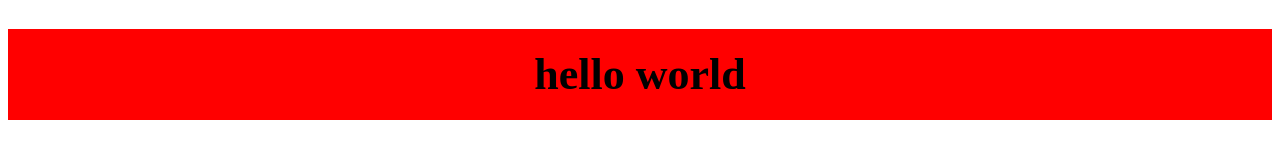
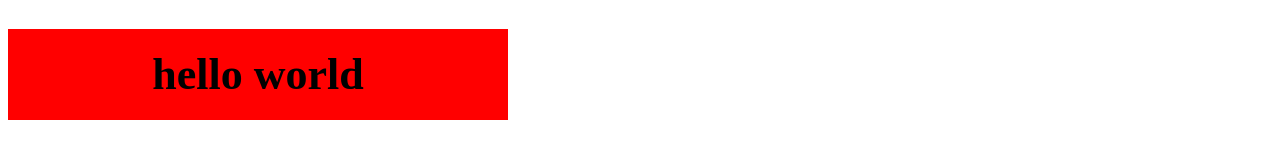
Before and after one commit to diklein/dk-fewd-37, a plain HTML site: page index.html in a window 1280 px wide. Drawn offline with Linux system fonts and the light colour scheme.

Commit message:
adding a div

```diff
--- a/index.html
+++ b/index.html
@@ -8,9 +8,14 @@
       background-color: red;
       padding: 20px;
     }
+    .area {
+      max-width: 500px;
+    }
   </style>
 </head>
 <body>
-<h1>hello world</h1>
+<div class="area">
+  <h1>hello world</h1>
+</div>
 </body>
 </html>
```
